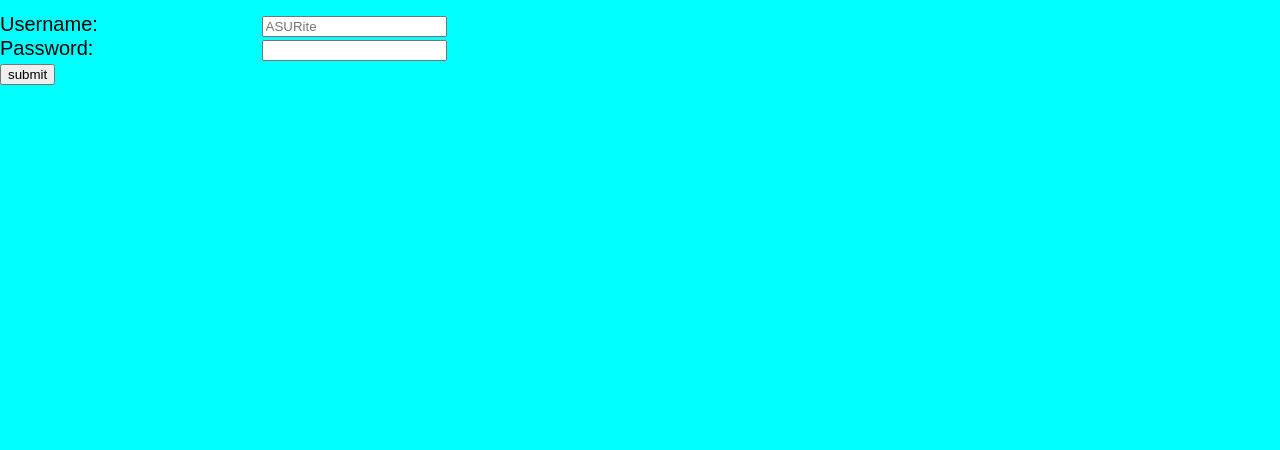
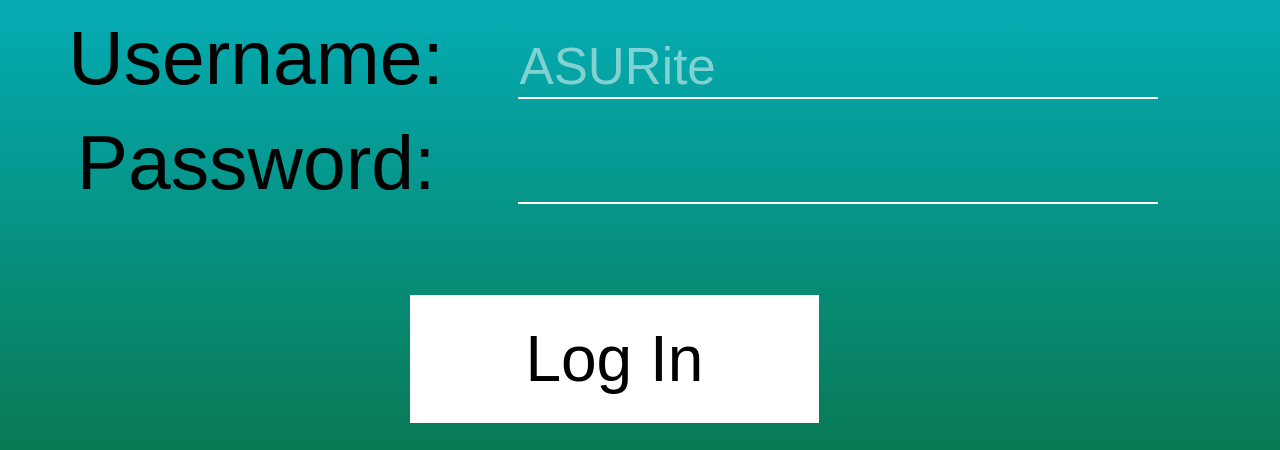
Before and after one commit to JoeBingham2019/-2InInnovation, a plain HTML site: page www/index.html in a window 1280 px wide. Shown: the part 350-800 px from the top of the page. Drawn offline with Linux system fonts and the light colour scheme.

Commit message:
got login styling to a decent point

```diff
--- a/www/css/login.css
+++ b/www/css/login.css
@@ -1,7 +1,10 @@
 #loginBody{
   height: 100vh;
   width: 100vw;
-  background-color: #00FFFF;
+  background: rgb(2,0,36);
+  background: -webkit-linear-gradient(270deg, rgba(2,0,36,1) 0%, rgba(9,121,84,1) 0%, rgba(0,212,255,1) 100%);
+  background: -o-linear-gradient(270deg, rgba(2,0,36,1) 0%, rgba(9,121,84,1) 0%, rgba(0,212,255,1) 100%);
+  background: linear-gradient(360deg, rgba(2,0,36,1) 0%, rgba(9,121,84,1) 0%, rgba(0,212,255,1) 100%);
   margin: 0;
   padding: 0;
   z-index: 10;
@@ -16,6 +19,43 @@
 }
 
 .loginLabel {
-  width: 20vw;
+  width: 40vw;
+  font-size: 6vw;
+  text-align: center;
   display: inline-block;
 }
+
+.loginInput {
+  background-color: transparent;
+  border-bottom-color: white;
+  border-top-style: none;
+  border-left-style: none;
+  border-right-style: none;
+  width: 50vw;
+  font-size: 4vw;
+}
+
+.loginInput:focus {
+  outline:none;
+}
+
+.loginInput::placeholder { /* Chrome, Firefox, Opera, Safari 10.1+ */
+    color: white;
+    opacity: .5; /* Firefox */
+}
+
+
+
+.loginLabelBlock {
+  margin: 2vh 0;
+}
+
+#loginButton {
+  margin-top: 9vh;
+  margin-left: 32vw;
+  width: 32vw;
+  height: 10vw;
+  background-color: white;
+  border-style: none;
+  font-size: 5vw;
+}
--- a/www/index.html
+++ b/www/index.html
@@ -33,10 +33,10 @@
       <div id='loginBody'>
         <h3 id='loginHeading'>Study Buddy</h3>
 
-          <div><label class='loginLabel'>Username: </label> <input type='text' id='asurite' placeholder="ASURite"></div>
-          <div><label class='loginLabel'>Password: </label> <input type='Password' ></div>
+          <div class='loginLabelBlock'><label class='loginLabel'>Username: </label> <input class='loginInput' type='text' id='asurite' placeholder="ASURite"></div>
+          <div class='loginLabelBlock'><label class='loginLabel'>Password: </label> <input class='loginInput' type='Password' ></div>
 
-          <button type='button' onclick='login()'>submit</button>
+          <button id='loginButton' type='button' onclick='login()'>Log In</button>
 
       </div>
     </div>
```
